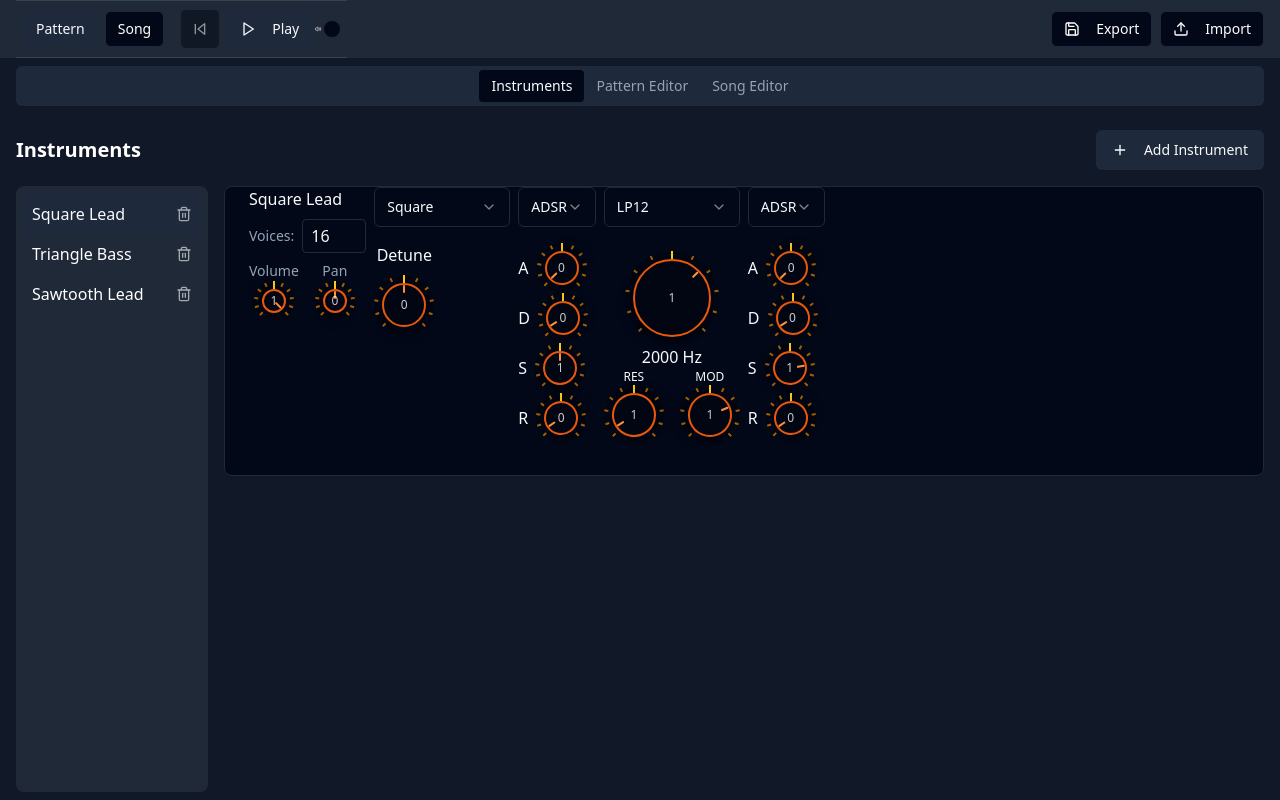
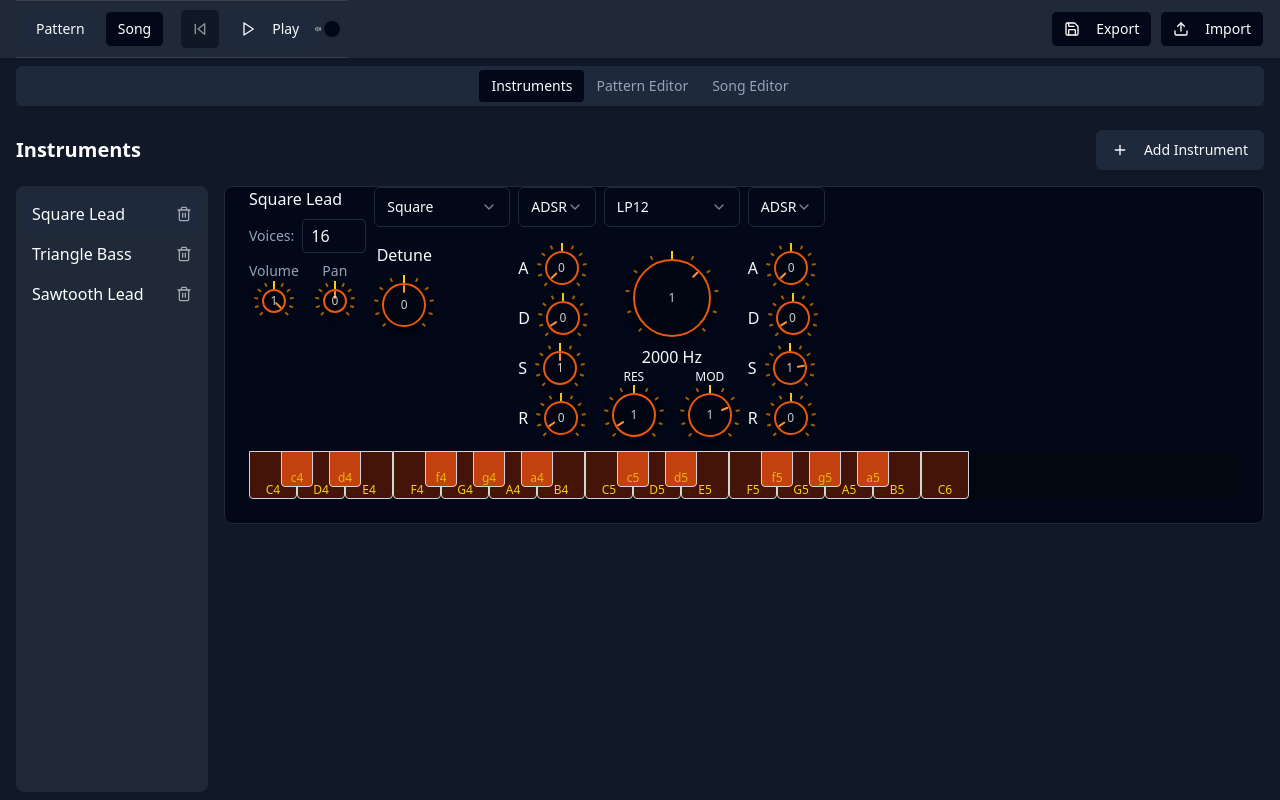
Before and after one commit to maxzhiv/webtracker, a Next.js app: page / in a window 1280 px wide. Both pictures are taken after a click on the button "Initialize Audio". Built offline with nearby package versions, Linux system fonts and the light colour scheme.

Commit message:
Feat: virtual keyboard (note input)

```diff
--- a/components/instrument-editor.tsx
+++ b/components/instrument-editor.tsx
@@ -10,7 +10,7 @@ import Filter from "./instrument/Filter";
 import Envelope from "./instrument/Envelope";
 import { useAudioEngine } from "@/lib/audio-engine";
 import { Knob } from "@/components/ui/knob";
-
+import Keyboard from "./instrument/Keyboard";
 interface InstrumentEditorProps {
   instruments: Instrument[];
   onAddInstrument: () => void;
@@ -386,6 +386,11 @@ export default function InstrumentEditor({
                       onChangeParameter={handleParameterChange}
                     />
                   </div>
+                  <Keyboard
+                    instrumentId={instruments[selectedInstrumentIndex].id}
+                    instrument={instruments[selectedInstrumentIndex]}
+                    onChangeParameter={handleParameterChange}
+                  />
                 </CardContent>
               </Card>
             </div>
--- /dev/null
+++ b/components/instrument/Keyboard.tsx
@@ -0,0 +1,109 @@
+import { useEffect, useRef } from "react";
+import { useAudioEngine } from "@/lib/audio-engine";
+import { midiToFrequency } from "@/lib/utils";
+import type { Instrument } from "@/lib/types";
+
+interface KeyboardProps {
+  instrumentId: string;
+  instrument: Instrument;
+  onChangeParameter: (field: string, value: any) => void;
+}
+
+export default function Keyboard({ instrumentId, instrument }: KeyboardProps) {
+  const audioEngine = useAudioEngine();
+  const keyboardRef = useRef<HTMLDivElement>(null);
+
+  // Define keyboard layout
+  const keys = [
+    { note: 60, type: "white", label: "C4" },
+    { note: 61, type: "black", label: "c4" },
+    { note: 62, type: "white", label: "D4" },
+    { note: 63, type: "black", label: "d4" },
+    { note: 64, type: "white", label: "E4" },
+    { note: 65, type: "white", label: "F4" },
+    { note: 66, type: "black", label: "f4" },
+    { note: 67, type: "white", label: "G4" },
+    { note: 68, type: "black", label: "g4" },
+    { note: 69, type: "white", label: "A4" },
+    { note: 70, type: "black", label: "a4" },
+    { note: 71, type: "white", label: "B4" },
+    { note: 72, type: "white", label: "C5" },
+    { note: 73, type: "black", label: "c5" },
+    { note: 74, type: "white", label: "D5" },
+    { note: 75, type: "black", label: "d5" },
+    { note: 76, type: "white", label: "E5" },
+    { note: 77, type: "white", label: "F5" },
+    { note: 78, type: "black", label: "f5" },
+    { note: 79, type: "white", label: "G5" },
+    { note: 80, type: "black", label: "g5" },
+    { note: 81, type: "white", label: "A5" },
+    { note: 82, type: "black", label: "a5" },
+    { note: 83, type: "white", label: "B5" },
+    { note: 84, type: "white", label: "C6" },
+  ];
+
+  const handleNoteOn = (midiNote: number) => {
+    if (audioEngine) {
+      audioEngine.updateInstrument(instrumentId, instrument);
+      const instrumentNode = (audioEngine as any).instruments.get(instrumentId);
+      if (instrumentNode) {
+        instrumentNode.noteOn(midiNote, 1.0);
+      }
+    }
+  };
+
+  const handleNoteOff = (midiNote: number) => {
+    if (audioEngine) {
+      const instrumentNode = (audioEngine as any).instruments.get(instrumentId);
+      if (instrumentNode) {
+        instrumentNode.noteOff(midiNote);
+      }
+    }
+  };
+
+  return (
+    <div className="bg-gray-950 rounded-lg">
+      <div className="relative h-12 flex" ref={keyboardRef}>
+        {keys.map((key) => (
+          <div
+            key={key.note}
+            className={`
+              ${key.type === "white" ? "bg-orange-950" : "bg-orange-700"}
+              ${key.type === "white" ? "w-12" : "w-8"}
+              ${key.type === "white" ? "h-full" : "h-3/4"}
+              ${key.type === "black" ? "-ml-4 -mr-4" : ""}
+              relative
+              border border-gray-300
+              rounded-b
+              cursor-pointer
+              hover:bg-gray-100
+              active:bg-gray-200
+              transition-colors
+              select-none
+            `}
+            style={{
+              zIndex: key.type === "black" ? 1 : 0,
+            }}
+            onMouseDown={() => handleNoteOn(key.note)}
+            onMouseUp={() => handleNoteOff(key.note)}
+            onMouseLeave={() => handleNoteOff(key.note)}
+          >
+            <span
+              className={`
+                absolute
+                bottom-0
+                left-1/2
+                transform
+                -translate-x-1/2
+                text-xs
+                ${key.type === "white" ? "text-yellow-400" : "text-yellow-500"}
+              `}
+            >
+              {key.label}
+            </span>
+          </div>
+        ))}
+      </div>
+    </div>
+  );
+}
```
